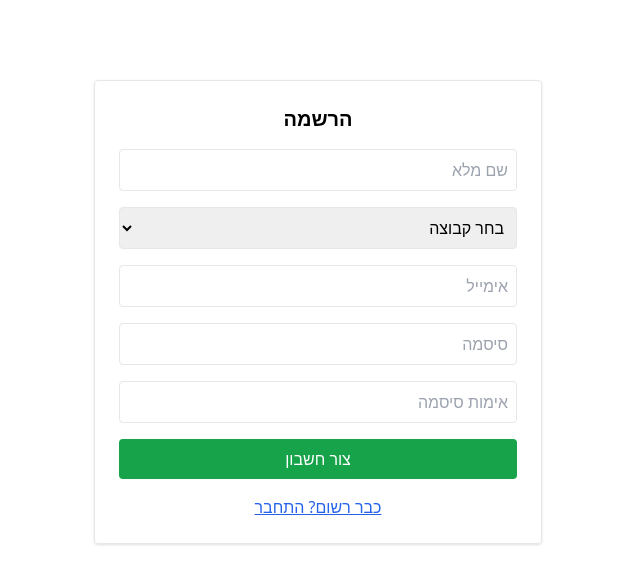
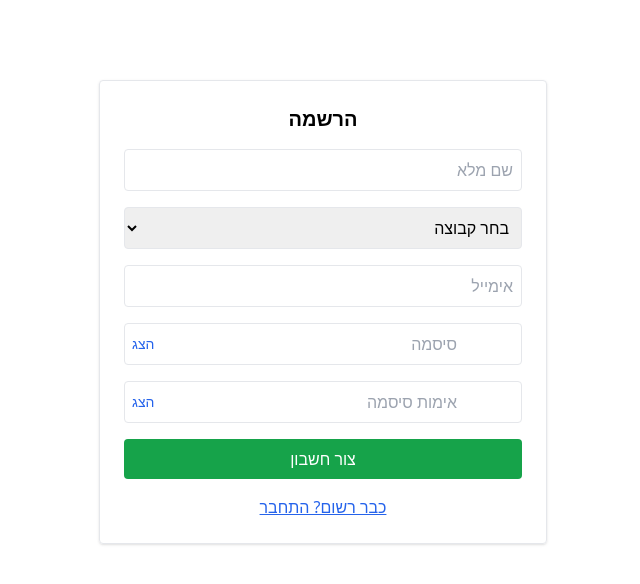
Before and after one commit to benichka79/shomer-app, a React (Create React App) app: page / in a window 1280 px wide. Both pictures are taken after a click on the button "אין לך חשבון? הירשם". Shown: the top 584 px of the page, without its empty margins (415-1055 px from the left). Built offline with nearby package versions, Linux system fonts and the light colour scheme; no server answers; the database is empty.

Commit message:
Add show/hide password toggle and validation to Auth form

```diff
--- a/src/components/Auth.js
+++ b/src/components/Auth.js
@@ -13,38 +13,32 @@ export default function AuthForm() {
   const [confirmPassword, setConfirmPassword] = useState("");
   const [name, setName] = useState("");
   const [group, setGroup] = useState("");
-  const [error, setError] = useState("");
-
-  const validateEmail = (email) => /^[^\s@]+@[^\s@]+\.[^\s@]+$/.test(email);
+  const [showPassword, setShowPassword] = useState(false);
 
   const handleSubmit = async (e) => {
     e.preventDefault();
-    setError("");
 
-    if (!validateEmail(email)) {
-      setError("אימייל לא תקין");
+    if (isRegistering) {
+      if (!/\S+@\S+\.\S+/.test(email)) {
+        alert("האימייל אינו תקין");
         return;
       }
-
-    if (isRegistering && password !== confirmPassword) {
-      setError("הסיסמאות אינן תואמות");
+      if (password !== confirmPassword) {
+        alert("הסיסמאות אינן תואמות");
         return;
+      }
     }
 
     try {
-      let userCredential;
+      if (isRegistering) {
+        const userCredential = await createUserWithEmailAndPassword(auth, email, password);
 
-      if (isRegistering) {
-        userCredential = await createUserWithEmailAndPassword(auth, email, password);
-
-        // Save user profile to Firestore
         await setDoc(doc(db, "users", userCredential.user.uid), {
           name,
           email,
           group,
         });
 
-        // Default role is "user"
         await setDoc(doc(db, "roles", userCredential.user.uid), {
           role: "user",
         });
@@ -53,7 +47,7 @@ export default function AuthForm() {
       }
     } catch (error) {
       console.error("Authentication Error:", error.message);
-      setError("שגיאה: " + error.message);
+      alert("שגיאה: " + error.message);
     }
   };
 
@@ -98,27 +92,43 @@ export default function AuthForm() {
           className="border p-2 rounded w-full"
         />
 
+        <div className="relative">
           <input
-          type="password"
+            type={showPassword ? "text" : "password"}
             placeholder="סיסמה"
             value={password}
             onChange={(e) => setPassword(e.target.value)}
             required
-          className="border p-2 rounded w-full"
+            className="border p-2 rounded w-full pr-16"
           />
+          <button
+            type="button"
+            onClick={() => setShowPassword(!showPassword)}
+            className="absolute top-1/2 -translate-y-1/2 left-2 text-sm text-blue-600"
+          >
+            {showPassword ? "הסתר" : "הצג"}
+          </button>
+        </div>
 
         {isRegistering && (
+          <div className="relative">
             <input
-            type="password"
+              type={showPassword ? "text" : "password"}
               placeholder="אימות סיסמה"
               value={confirmPassword}
               onChange={(e) => setConfirmPassword(e.target.value)}
               required
-            className="border p-2 rounded w-full"
+              className="border p-2 rounded w-full pr-16"
             />
+            <button
+              type="button"
+              onClick={() => setShowPassword(!showPassword)}
+              className="absolute top-1/2 -translate-y-1/2 left-2 text-sm text-blue-600"
+            >
+              {showPassword ? "הסתר" : "הצג"}
+            </button>
+          </div>
         )}
-
-        {error && <div className="text-red-600 text-sm text-center">{error}</div>}
 
         <button
           type="submit"
@@ -131,7 +141,8 @@ export default function AuthForm() {
           type="button"
           onClick={() => {
             setIsRegistering(!isRegistering);
-            setError("");
+            setPassword("");
+            setConfirmPassword("");
           }}
           className="text-blue-600 underline w-full text-center"
         >
```
Lines whose indentation alone changed are shown as unchanged.
